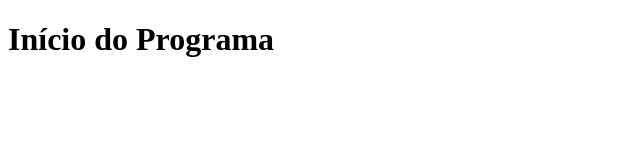
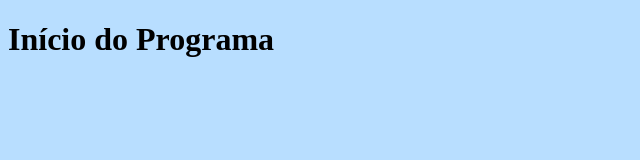
Before and after one commit to AnaTorresLoureiro/cp1-dev-web-1sem, a plain HTML site: page index.html in a window 1280 px wide. Shown: the whole page, without its empty margins (0-640 px from the left). Drawn offline with Linux system fonts and the light colour scheme.

Commit message:
Mudança de fundo do exercício 7, por Vitor

```diff
--- a/index.html
+++ b/index.html
@@ -4,6 +4,11 @@
     <meta charset="UTF-8">
     <meta name="viewport" content="width=device-width, initial-scale=1.0">
     <title>CP-WEB/DEV</title>
+    <style>
+        body{
+            background-color: rgb(184, 222, 255);
+        }
+    </style>
 </head>
 <body>
     <h1>Início do Programa</h1>
```
